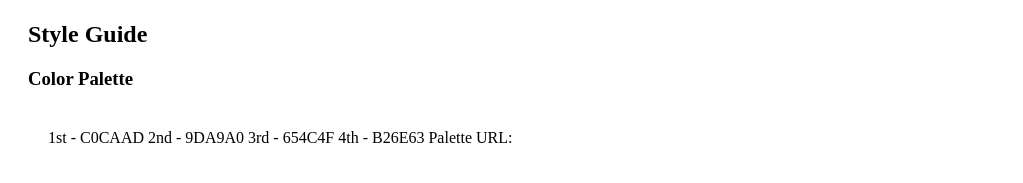
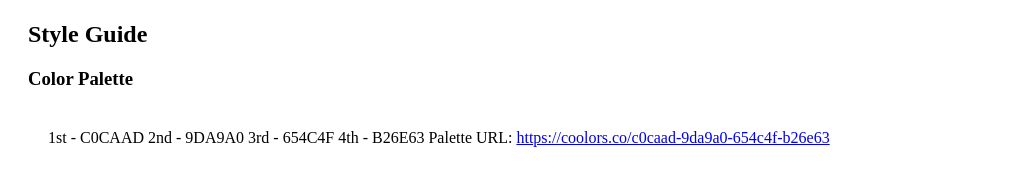
Before and after one commit to Ross-za/Projects, a plain HTML site: page wwr/site-plan-rafting.html in a window 1280 px wide. Shown: the part 764-947 px from the top of the page, without its empty margins (0-1023 px from the left). Drawn offline with Linux system fonts and the light colour scheme.

Commit message:
Error Fixes

```diff
--- a/wwr/site-plan-rafting.html
+++ b/wwr/site-plan-rafting.html
@@ -39,7 +39,7 @@
             2nd - 9DA9A0
             3rd - 654C4F
             4th - B26E63
-            Palette URL: <a href="https://coolors.co/c0caad-9da9a0-654c4f-b26e63" target="https://coolors.co/c0caad-9da9a0-654c4f-b26e63"</a>
+            Palette URL: <a href="https://coolors.co/c0caad-9da9a0-654c4f-b26e63" target="_blank">https://coolors.co/c0caad-9da9a0-654c4f-b26e63</a>
         </p>
 
         <h3>Typography</h3>
@@ -51,6 +51,7 @@
         <h4>Coloured Callout Example Font</h4>
         <p></p>
         <h3>Navigation</h3>
+
         <nav>
             <a href="#">Home</a>
             <a href="#">About Us</a>
--- a/wwr/styles/site-plan-rafting.css
+++ b/wwr/styles/site-plan-rafting.css
@@ -26,7 +26,7 @@ body{
 }
 
 h1, h2, h3, h4, h5, h6 {
-    font-family: var(--heading-font)
+    font-family: var(--heading-font);
     color: var(--primary-color);
 }
 
```
